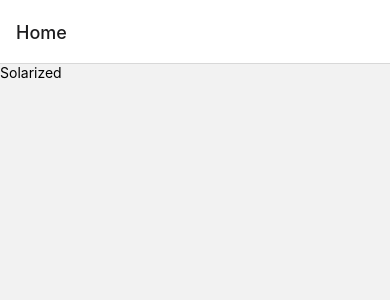
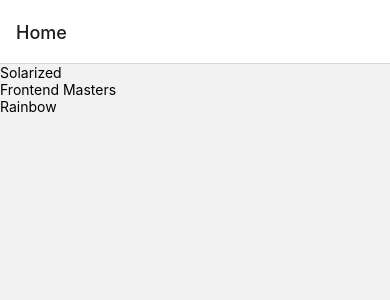
Before and after one commit to leandrodalmolin/fm-react-native, a React Native app: screen /Home in a window 390 px wide. Shown: the top 300 px of the page. Built offline with nearby package versions, Linux system fonts and the light colour scheme.

Commit message:
Add new color palettes

```diff
--- a/App.js
+++ b/App.js
@@ -12,7 +12,11 @@
     <NavigationContainer>
       <Stack.Navigator>
         <Stack.Screen name="Home" component={Home} />
-        <Stack.Screen name="ColorPalette" component={ColorPalette} />
+        <Stack.Screen
+          name="ColorPalette"
+          component={ColorPalette}
+          options={({ route }) => ({ title: route.params.paletteName })}
+        />
       </Stack.Navigator>
     </NavigationContainer>
   );
--- a/screens/ColorPalette.js
+++ b/screens/ColorPalette.js
@@ -2,35 +2,18 @@
 import { FlatList, StyleSheet, Text } from 'react-native';
 import ColorBox from '../components/ColorBox';
 
-const COLORS = [
-  { colorName: 'Base03', hexCode: '#002b36' },
-  { colorName: 'Base02', hexCode: '#073642' },
-  { colorName: 'Base01', hexCode: '#586e75' },
-  { colorName: 'Base00', hexCode: '#657b83' },
-  { colorName: 'Base0', hexCode: '#839496' },
-  { colorName: 'Base1', hexCode: '#93a1a1' },
-  { colorName: 'Base2', hexCode: '#eee8d5' },
-  { colorName: 'Base3', hexCode: '#fdf6e3' },
-  { colorName: 'Yellow', hexCode: '#b58900' },
-  { colorName: 'Orange', hexCode: '#cb4b16' },
-  { colorName: 'Red', hexCode: '#dc322f' },
-  { colorName: 'Magenta', hexCode: '#d33682' },
-  { colorName: 'Violet', hexCode: '#6c71c4' },
-  { colorName: 'Blue', hexCode: '#268bd2' },
-  { colorName: 'Cyan', hexCode: '#2aa198' },
-  { colorName: 'Green', hexCode: '#859900' },
-];
+const ColorPalette = ({ route }) => {
+  const { colors, paletteName } = route.params;
 
-const ColorPalette = () => {
   return (
     <FlatList
       style={styles.container}
-      data={COLORS}
+      data={colors}
       keyExtractor={(item) => item.colorName}
       renderItem={({ item }) => (
         <ColorBox colorName={item.colorName} hexCode={item.hexCode} />
       )}
-      ListHeaderComponent={<Text style={styles.text}>Solarized</Text>}
+      ListHeaderComponent={<Text style={styles.text}>{paletteName}</Text>}
     />
   );
 };
--- a/screens/Home.js
+++ b/screens/Home.js
@@ -1,17 +1,60 @@
 import React from 'react';
-import { Text, View, TouchableOpacity } from 'react-native';
+import { Text, TouchableOpacity, FlatList } from 'react-native';
+
+const SOLARIZED = [
+  { colorName: 'Base03', hexCode: '#002b36' },
+  { colorName: 'Base02', hexCode: '#073642' },
+  { colorName: 'Base01', hexCode: '#586e75' },
+  { colorName: 'Base00', hexCode: '#657b83' },
+  { colorName: 'Base0', hexCode: '#839496' },
+  { colorName: 'Base1', hexCode: '#93a1a1' },
+  { colorName: 'Base2', hexCode: '#eee8d5' },
+  { colorName: 'Base3', hexCode: '#fdf6e3' },
+  { colorName: 'Yellow', hexCode: '#b58900' },
+  { colorName: 'Orange', hexCode: '#cb4b16' },
+  { colorName: 'Red', hexCode: '#dc322f' },
+  { colorName: 'Magenta', hexCode: '#d33682' },
+  { colorName: 'Violet', hexCode: '#6c71c4' },
+  { colorName: 'Blue', hexCode: '#268bd2' },
+  { colorName: 'Cyan', hexCode: '#2aa198' },
+  { colorName: 'Green', hexCode: '#859900' },
+];
+
+const RAINBOW = [
+  { colorName: 'Red', hexCode: '#FF0000' },
+  { colorName: 'Orange', hexCode: '#FF7F00' },
+  { colorName: 'Yellow', hexCode: '#FFFF00' },
+  { colorName: 'Green', hexCode: '#00FF00' },
+  { colorName: 'Violet', hexCode: '#8B00FF' },
+];
+
+const FRONTEND_MASTERS = [
+  { colorName: 'Red', hexCode: '#c02d28' },
+  { colorName: 'Black', hexCode: '#3e3e3e' },
+  { colorName: 'Grey', hexCode: '#8a8a8a' },
+  { colorName: 'White', hexCode: '#ffffff' },
+  { colorName: 'Orange', hexCode: '#e66225' },
+];
+
+const COLOR_PALETTES = [
+  { paletteName: 'Solarized', colors: SOLARIZED },
+  { paletteName: 'Frontend Masters', colors: FRONTEND_MASTERS },
+  { paletteName: 'Rainbow', colors: RAINBOW },
+];
 
 const Home = ({ navigation }) => {
   return (
-    <View>
-      <TouchableOpacity
-        onPress={() => {
-          navigation.navigate('ColorPalette');
-        }}
-      >
-        <Text>Solarized</Text>
-      </TouchableOpacity>
-    </View>
+    <FlatList
+      data={COLOR_PALETTES}
+      keyExtractor={(item) => item.paletteName}
+      renderItem={({ item }) => (
+        <TouchableOpacity
+          onPress={() => navigation.navigate('ColorPalette', item)}
+        >
+          <Text>{item.paletteName}</Text>
+        </TouchableOpacity>
+      )}
+    />
   );
 };
 
```
